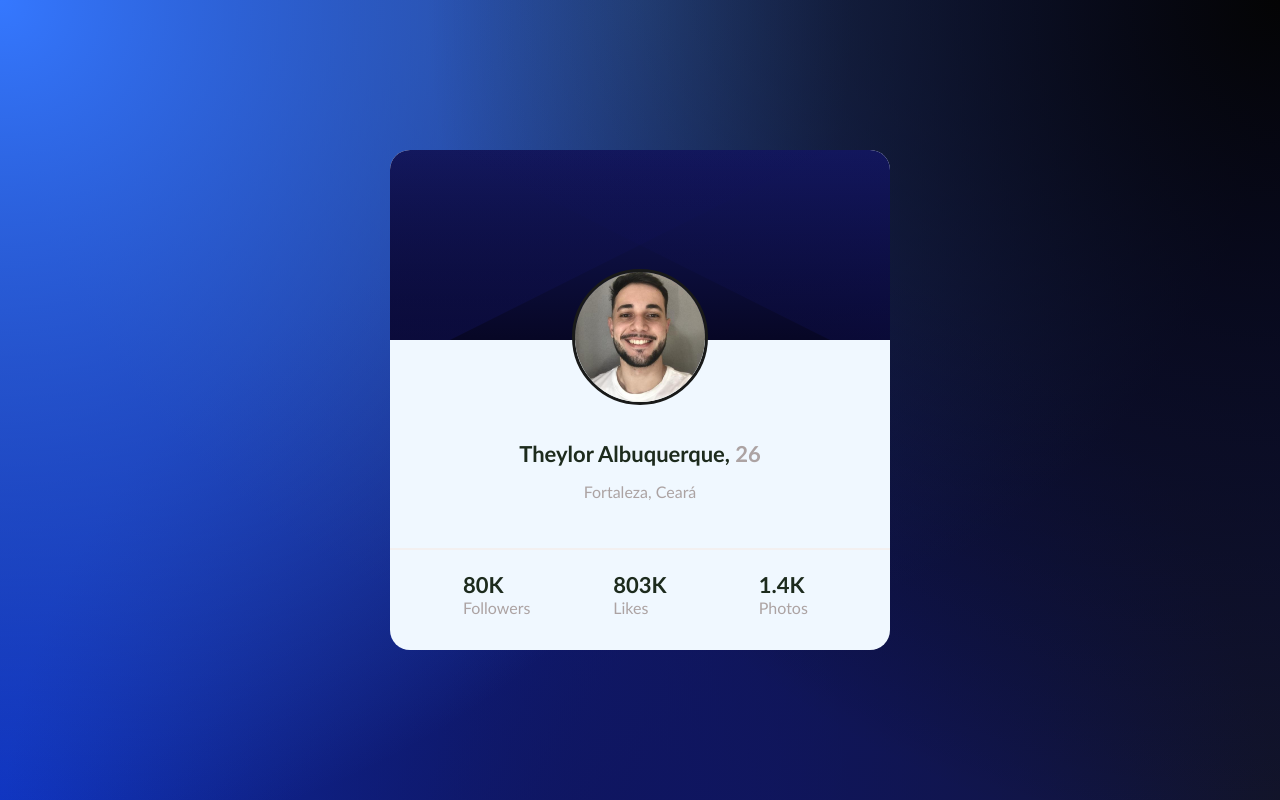
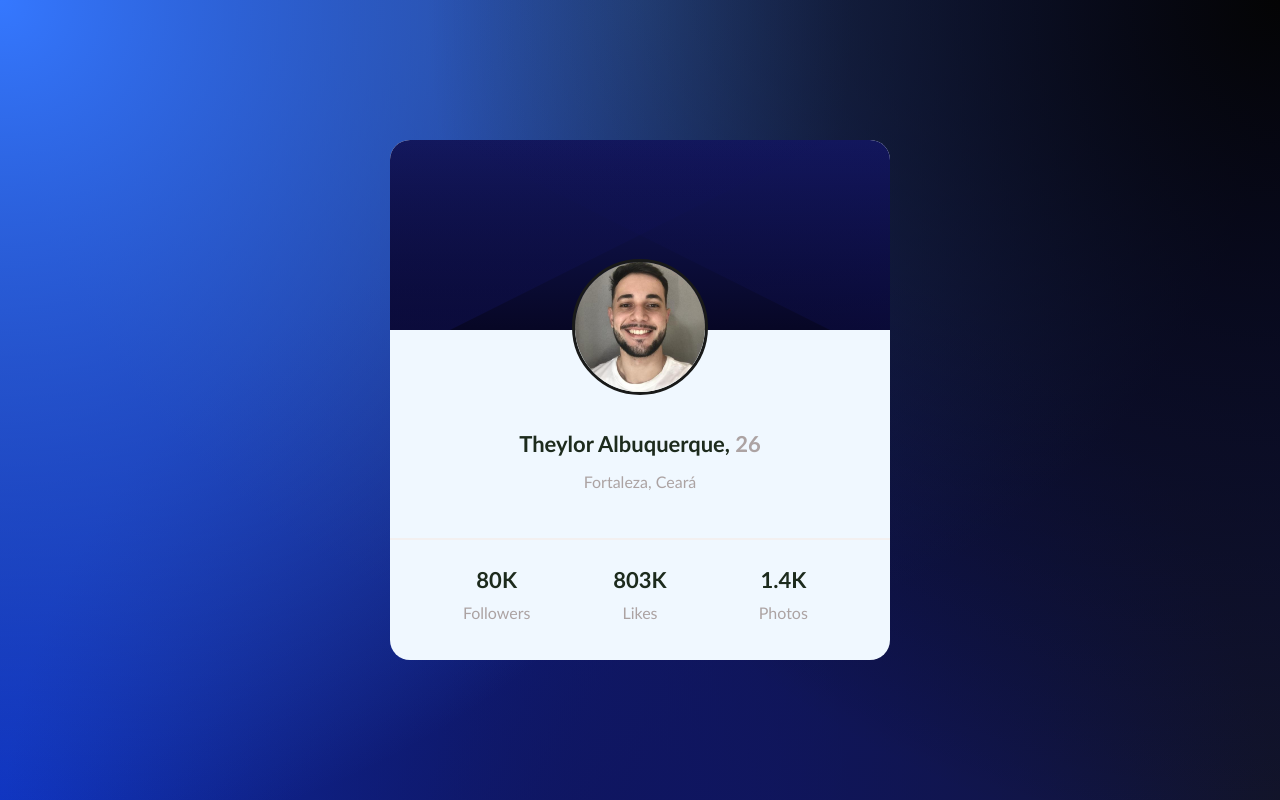
Before and after one commit to theyloralbuquerque/profile-card-component, a plain HTML site: page index.html in a window 1280 px wide. Drawn offline with Linux system fonts and the light colour scheme.

Commit message:
fix: css adjustments

```diff
--- a/css/styles.css
+++ b/css/styles.css
@@ -17,7 +17,7 @@ h1, h2, p {
 
 .card {
     border-radius: 20px;
-    height: 500px;
+    height: 520px;
     width: 500px;
     background-color: aliceblue;
     position: relative;
@@ -38,7 +38,7 @@ h1, h2, p {
     height: 2px;
     width: 500px;
     background-color: rgb(243, 240, 240);
-    bottom: 100px;
+    bottom: 120px;
 }
 
 h1 {
@@ -63,12 +63,18 @@ h1 {
     justify-content: center;
     gap: 0px;
     justify-items: center;
-    margin: 70px 35px 0px 35px;
+    margin: 75px 35px 0px 35px;
 }
 
 .item h2 {
     color: #1d2b1d;
     font-size: 22px;
+    text-align: center;
+}
+
+.item p {
+    margin-top: 10px;
+    text-align: center;
 }
 
 .foto-perfil {
```
